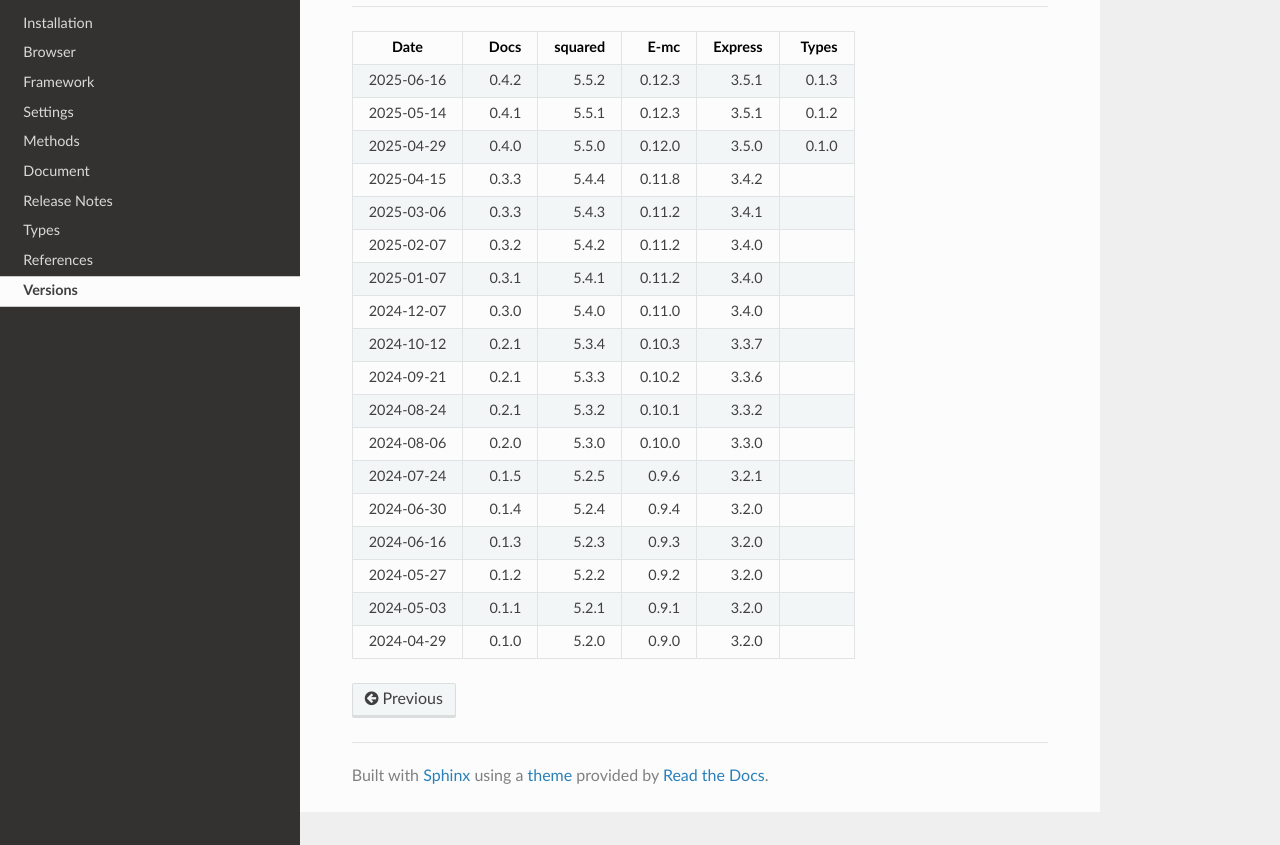
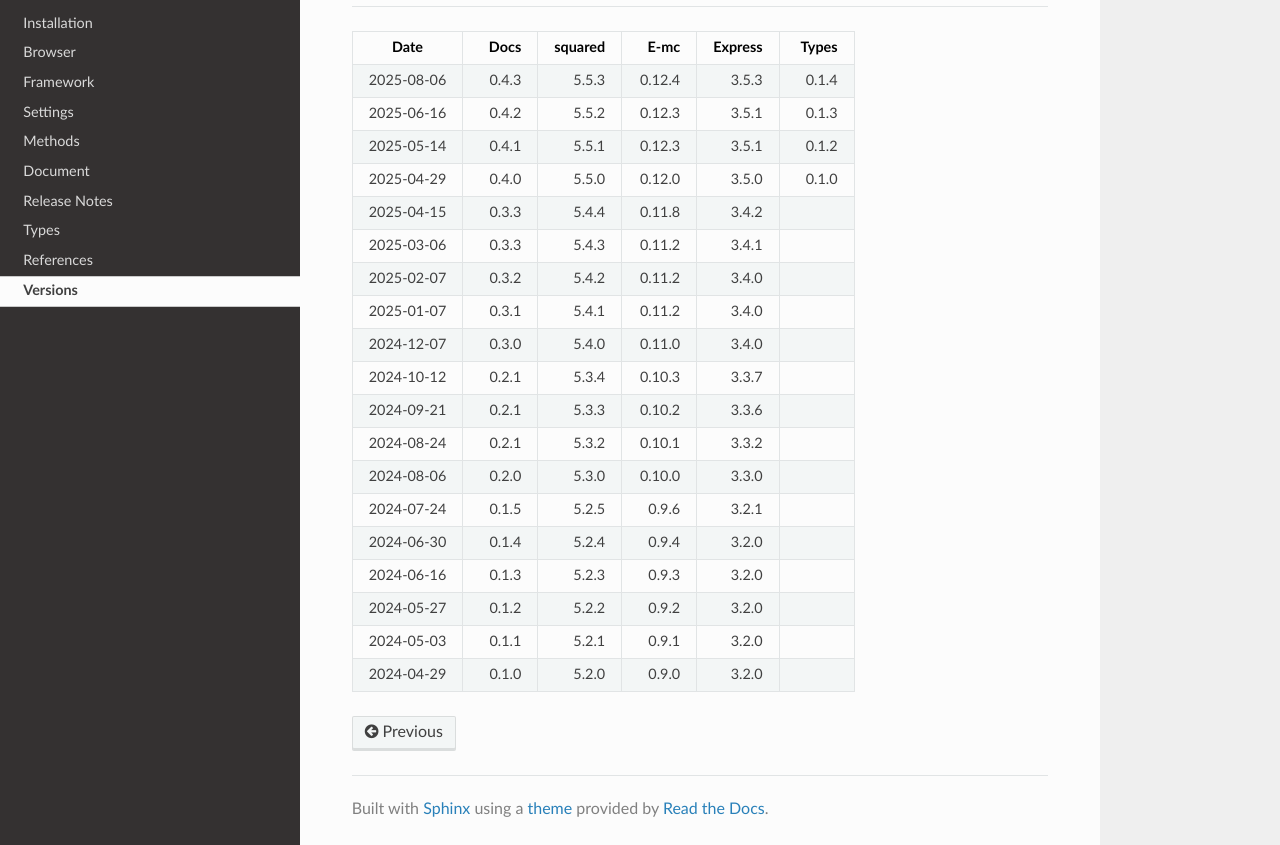
Before and after one commit to anpham6/android-docs, a Sphinx documentation site: the page built from source/versions.rst, in a window 1280 px wide and 979 px high, cut to the strip 134-979 px from the top of the window. Built offline with Sphinx 7.4.7 and the Read the Docs theme 3.1.0, drawn with Linux system fonts in a browser that asks for light colours.

Commit message:
Publish: android-docs @ 0.4.3 (squared 5.5.3)

```diff
--- a/source/conf.py
+++ b/source/conf.py
@@ -9,7 +9,7 @@
 project = 'squared'
 copyright = 'squared 2025'
 author = 'An Pham'
-release = '5.5.2'
+release = '5.5.3'
 
 # -- General configuration ---------------------------------------------------
 # https://www.sphinx-doc.org/en/master/usage/configuration.html#general-configuration
--- a/source/versions.rst
+++ b/source/versions.rst
@@ -7,6 +7,7 @@ Versions
 ========== ======== ======== ======== ======== ========
    Date      Docs    squared     E-mc  Express    Types
 ========== ======== ======== ======== ======== ========
+2025-08-06    0.4.3    5.5.3   0.12.4    3.5.3    0.1.4
 2025-06-16    0.4.2    5.5.2   0.12.3    3.5.1    0.1.3
 2025-05-14    0.4.1    5.5.1   0.12.3    3.5.1    0.1.2
 2025-04-29    0.4.0    5.5.0   0.12.0    3.5.0    0.1.0
```
Also changed, not shown: README.md (+1 -0 lines).
